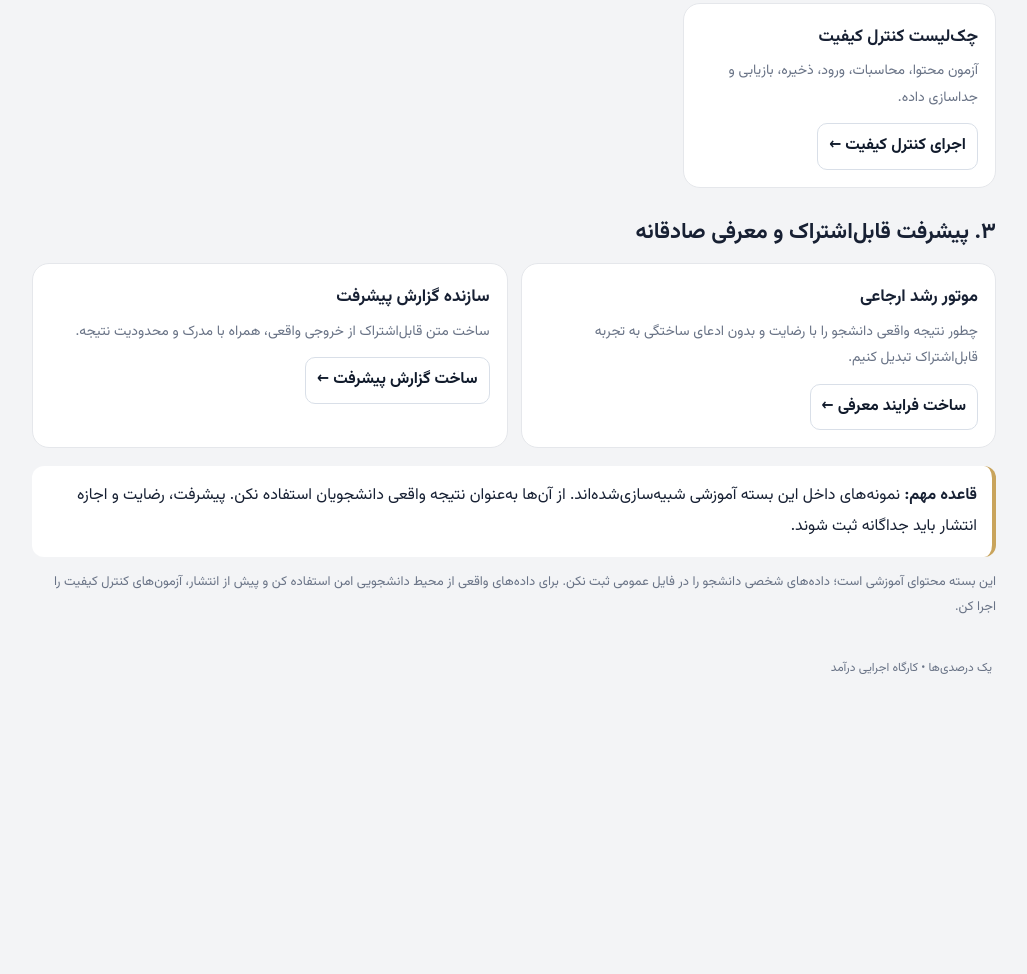
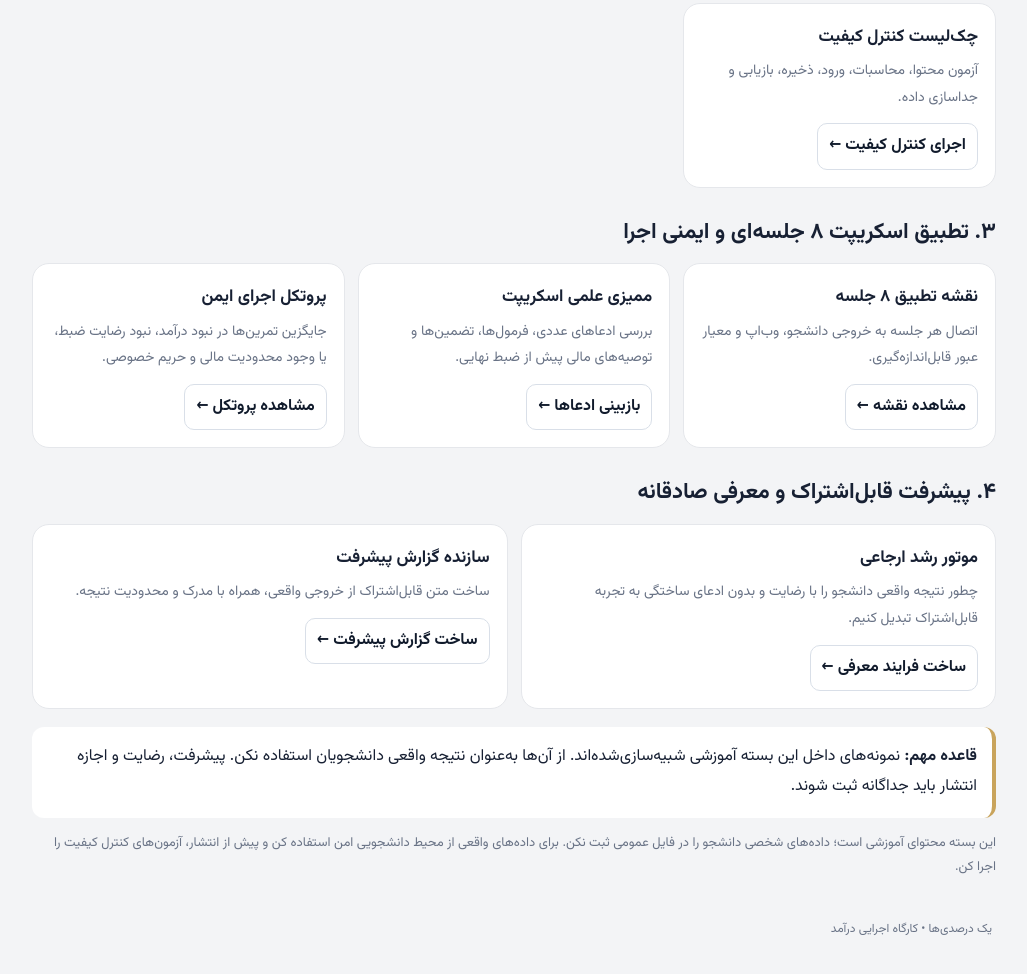
Before and after one commit to 1darsadihair-source/income-worksho, a plain HTML site: page course-pack/index.html in a window 1280 px wide. Shown: the part 1022-1996 px from the top of the page, without its empty margins (126-1153 px from the left). Before the commit the page ends 1745 px from the top, so only its background shows below. Drawn offline with Linux system fonts and the light colour scheme.

Commit message:
تطبیق اسکریپت هشت جلسه‌ای و ایمن‌سازی تمرین‌ها
افزودن ممیزی علمی، نقشه تطبیق جلسات و پروتکل اجرای ایمن به بسته آموزشی.

```diff
--- a/course-pack/index.html
+++ b/course-pack/index.html
@@ -26,7 +26,8 @@
 <article class="card"><h3>منابع و شواهد</h3><p>منابع قابل‌ردیابی، دامنه کاربرد و محدودیت هر ادعا.</p><a href="https://github.com/1darsadihair-source/income-worksho/blob/main/course-pack/research-register.md">بازبینی منابع ←</a></article>
 <article class="card"><h3>چک‌لیست کنترل کیفیت</h3><p>آزمون محتوا، محاسبات، ورود، ذخیره، بازیابی و جداسازی داده.</p><a href="https://github.com/1darsadihair-source/income-worksho/blob/main/course-pack/quality-assurance.md">اجرای کنترل کیفیت ←</a></article>
 </div>
-<h2 class="section-title">۳. پیشرفت قابل‌اشتراک و معرفی صادقانه</h2><div class="grid">
+<h2 class="section-title">۳. تطبیق اسکریپت ۸ جلسه‌ای و ایمنی اجرا</h2><div class="grid"><article class="card"><h3>نقشه تطبیق ۸ جلسه</h3><p>اتصال هر جلسه به خروجی دانشجو، وب‌اپ و معیار عبور قابل‌اندازه‌گیری.</p><a href="https://github.com/1darsadihair-source/income-worksho/blob/main/course-pack/session-map.md">مشاهده نقشه ←</a></article><article class="card"><h3>ممیزی علمی اسکریپت</h3><p>بررسی ادعاهای عددی، فرمول‌ها، تضمین‌ها و توصیه‌های مالی پیش از ضبط نهایی.</p><a href="https://github.com/1darsadihair-source/income-worksho/blob/main/course-pack/script-audit.md">بازبینی ادعاها ←</a></article><article class="card"><h3>پروتکل اجرای ایمن</h3><p>جایگزین تمرین‌ها در نبود درآمد، نبود رضایت ضبط، یا وجود محدودیت مالی و حریم خصوصی.</p><a href="https://github.com/1darsadihair-source/income-worksho/blob/main/course-pack/safe-execution.md">مشاهده پروتکل ←</a></article></div>
+<h2 class="section-title">۴. پیشرفت قابل‌اشتراک و معرفی صادقانه</h2><div class="grid">
 <article class="card"><h3>موتور رشد ارجاعی</h3><p>چطور نتیجه واقعی دانشجو را با رضایت و بدون ادعای ساختگی به تجربه قابل‌اشتراک تبدیل کنیم.</p><a href="https://github.com/1darsadihair-source/income-worksho/blob/main/course-pack/advocacy.md">ساخت فرایند معرفی ←</a></article>
 <article class="card"><h3>سازنده گزارش پیشرفت</h3><p>ساخت متن قابل‌اشتراک از خروجی واقعی، همراه با مدرک و محدودیت نتیجه.</p><a href="./progress-card.html">ساخت گزارش پیشرفت ←</a></article></div>
 <div class="callout"><b>قاعده مهم:</b> نمونه‌های داخل این بسته آموزشی شبیه‌سازی‌شده‌اند. از آن‌ها به‌عنوان نتیجه واقعی دانشجویان استفاده نکن. پیشرفت، رضایت و اجازه انتشار باید جداگانه ثبت شوند.</div>
```
Also changed, not shown: 4 other files.
